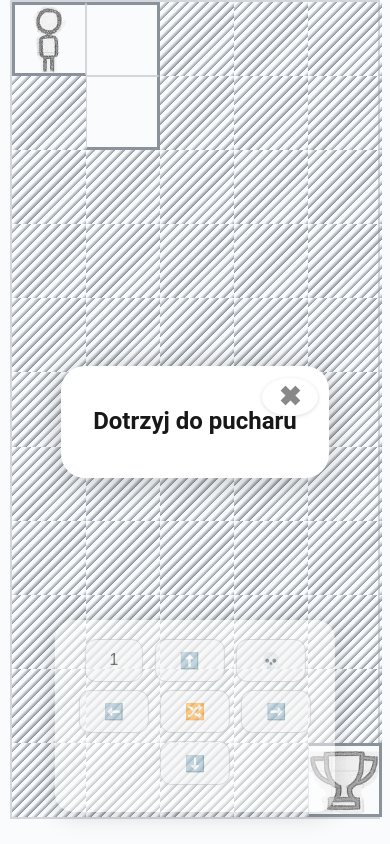
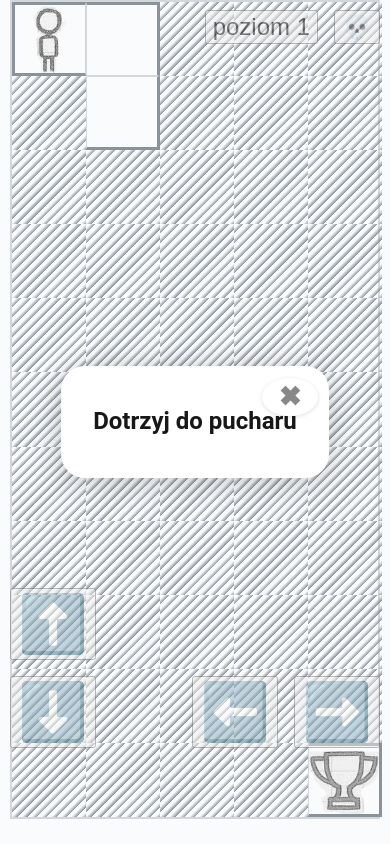
Before and after one commit to kkarpieszuk/maze, a plain HTML site: page index.html in a window 390 px wide. Drawn offline with Linux system fonts and the light colour scheme.

Commit message:
better mobile view

```diff
--- a/index.html
+++ b/index.html
@@ -17,20 +17,17 @@
 			<!-- Divy siatki będą generowane przez JS -->
 		</div>
 	</div>
-	<div id="arrow-panel" class="position-bottom">
-		<div>
-			<button id="level">1</button>
-			<button id="arrow-up">⬆️</button>
-			<button id="restart">💀</button>
-		</div>
-		<div>
-			<button id="arrow-left">⬅️</button>
-			<button id="repin">🔀</button>
-			<button id="arrow-right">➡️</button>
-		</div>
-		<div>
-			<button id="arrow-down">⬇️</button>
-		</div>
+	<div id="arrow-panel-controls" class="arrow-panel position-top">
+		<button id="level">poziom <span id="level-number">1</span></button>
+		<button id="restart">💀</button>
+	</div>
+	<div id="arrow-panel-left" class="arrow-panel position-bottom">
+		<button id="arrow-up">⬆️</button>
+		<button id="arrow-down">⬇️</button>
+	</div>
+	<div id="arrow-panel-right" class="arrow-panel position-bottom">
+		<button id="arrow-left">⬅️</button>
+		<button id="arrow-right">➡️</button>
 	</div>
 	<div id="win-overlay" style="display:none;">
 		<div class="win-content">
--- a/maze.js
+++ b/maze.js
@@ -691,18 +691,10 @@ document.addEventListener('DOMContentLoaded', () => {
 			const btnDown = document.getElementById('arrow-down');
 			const btnLeft = document.getElementById('arrow-left');
 			const btnRight = document.getElementById('arrow-right');
-			const btnRepin = document.getElementById('repin');
 			if (btnUp) btnUp.addEventListener('click', () => moveHero(0, -1));
 			if (btnDown) btnDown.addEventListener('click', () => moveHero(0, 1));
 			if (btnLeft) btnLeft.addEventListener('click', () => moveHero(-1, 0));
 			if (btnRight) btnRight.addEventListener('click', () => moveHero(1, 0));
-			if (btnRepin) btnRepin.addEventListener('click', () => {
-				const panel = document.getElementById('arrow-panel');
-				if (panel) {
-					panel.classList.toggle('position-bottom');
-					panel.classList.toggle('position-top');
-				}
-			});
 		}
 		setupArrowPanel();
 
@@ -740,7 +732,7 @@ document.addEventListener('DOMContentLoaded', () => {
 	function updateLevelButton() {
 		const levelBtn = document.getElementById('level');
 		if (levelBtn) {
-			levelBtn.textContent = Math.floor(cols / 5);
+			levelBtn.querySelector('#level-number').textContent = Math.floor(cols / 5);
 		}
 	}
 	updateLevelButton();
--- a/style.css
+++ b/style.css
@@ -139,22 +139,47 @@ body {
 	background: repeating-linear-gradient(135deg, transparent, transparent 3px, var(--wall-color) 7px, var(--wall-color) 5px);
 }
 
-#arrow-panel {
+.arrow-panel {
 	position: absolute;
-	left: 50%;
-	bottom: 2rem;
+	left: 0;
+	bottom: 6rem;
 	top: auto;
-	transform: translateX(-50%);
-	background: rgba(255,255,255,0.5);
-	padding: 1.2rem 1.5rem;
-	border-radius: 1.2rem;
-	box-shadow: 0 4px 24px #0002;
 	z-index: 1000;
 	display: flex;
+	gap: 1rem;
 	flex-direction: column;
 	align-items: center;
 	user-select: none;
+
+	& button {
+		font-size: 3.5rem;
+		opacity: 0.5;
+	}
 }
+
+#arrow-panel-left {
+	left: 10px;
+	right: auto;
+}
+
+#arrow-panel-right {
+	right: 10px;
+	left: auto;
+	flex-direction: row;
+}
+
+#arrow-panel-controls {
+	top: 10px;
+	right: 10px;
+	left: auto;
+	bottom: auto;
+	flex-direction: row;
+
+	& button {
+		font-size: 1.5rem;
+	}
+}
+
 #arrow-panel.position-top {
 	top: 2rem;
 	bottom: auto;
@@ -176,10 +201,7 @@ body {
 	transition: background 0.2s;
 
 }
-#arrow-panel > div {
-	display: flex;
-	gap: 0.7rem;
-}
+
 #arrow-panel button:active {
 	background: #e0e0e0;
 }
```
